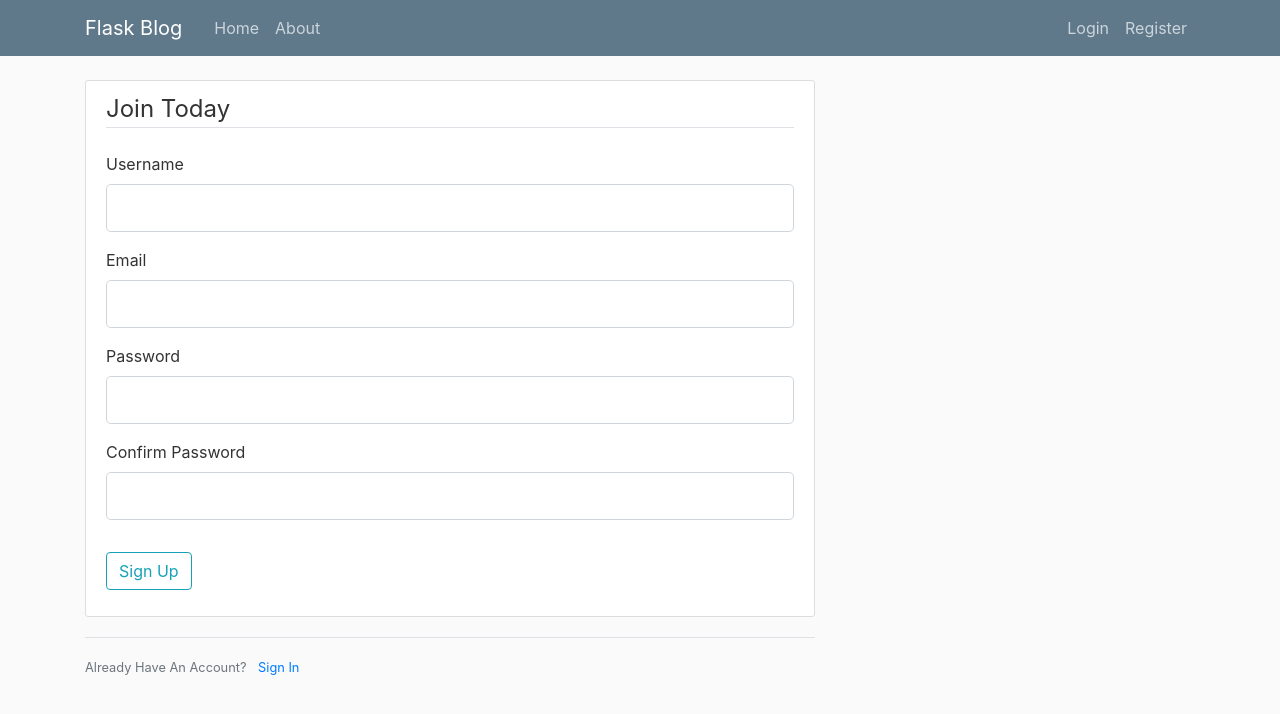
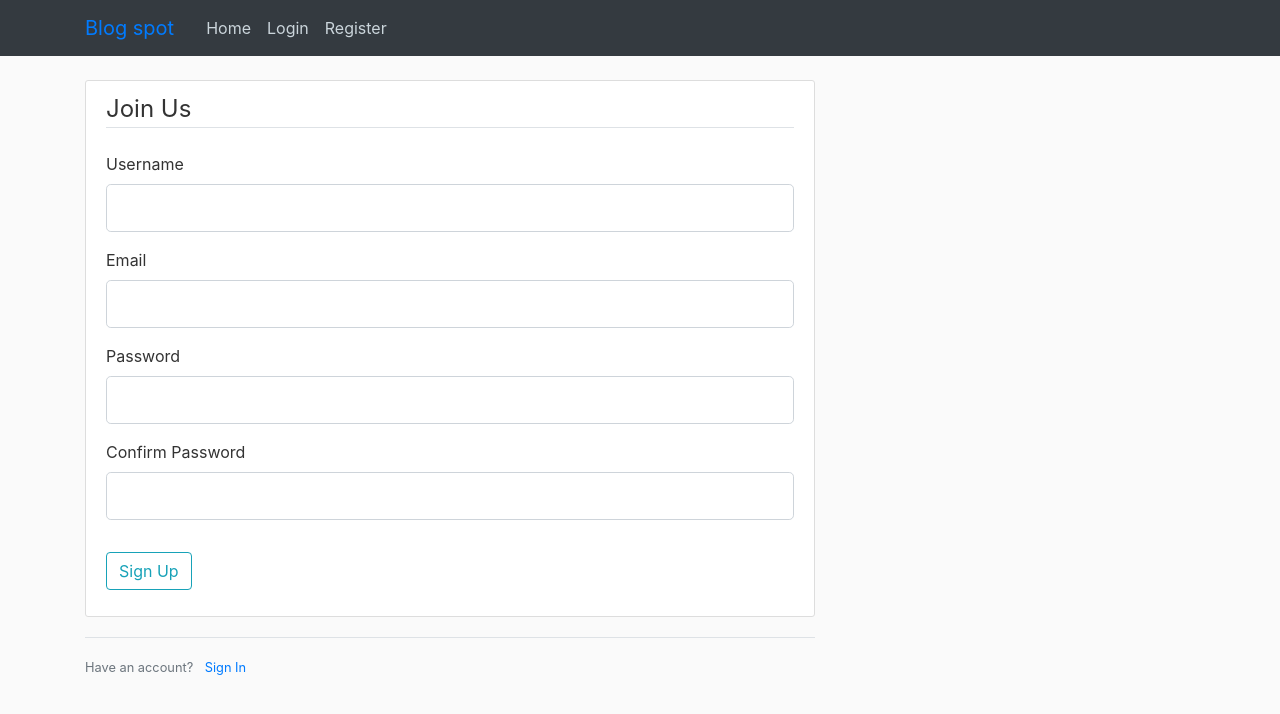
Before and after one commit to Munene19/IP10-Flask-Blog, a Flask app: page /register in a window 1280 px wide. Shown: the top 714 px of the page. Run offline with Flask 2, Linux system fonts and the light colour scheme; some libraries are stand-ins or nearby versions.

Commit message:
Update layout

```diff
--- a/flaskblog/static/main.css
+++ b/flaskblog/static/main.css
@@ -9,8 +9,9 @@ body {
   }
 
   .bg-steel {
-    background-color: #5f788a;
-  }
+      background-color: black;
+    }
+
 
   .site-header .navbar-nav .nav-link {
     color: #cbd5db;
@@ -33,7 +34,7 @@ body {
   }
 
   .article-title {
-    color: #444444;
+    color: #5f788a;
   }
 
   a.article-title:hover {
--- a/flaskblog/templates/about.html
+++ /dev/null
@@ -1,4 +0,0 @@
-{% extends "layout.html" %}
-{% block content %}
-    <h1>About Page</h1>
-{% endblock content %}
--- a/flaskblog/templates/layout.html
+++ b/flaskblog/templates/layout.html
@@ -18,19 +18,18 @@
 </head>
 <body>
     <header class="site-header">
-      <nav class="navbar navbar-expand-md navbar-dark bg-steel fixed-top">
+      <nav class="navbar navbar-expand-lg navbar bg-dark fixed-top">
         <div class="container">
-          <a class="navbar-brand mr-4" href="/">Flask Blog</a>
+          <a class="navbar-brand mr-4" href="/">Blog spot</a>
           <button class="navbar-toggler" type="button" data-toggle="collapse" data-target="#navbarToggle" aria-controls="navbarToggle" aria-expanded="false" aria-label="Toggle navigation">
             <span class="navbar-toggler-icon"></span>
           </button>
           <div class="collapse navbar-collapse" id="navbarToggle">
             <div class="navbar-nav mr-auto">
               <a class="nav-item nav-link" href="{{ url_for('main.home') }}">Home</a>
-              <a class="nav-item nav-link" href="{{ url_for('main.about') }}">About</a>
-            </div>
+
             <!-- Navbar Right Side -->
-            <div class="navbar-nav">
+            <!-- <div class="navbar-nav"> -->
               {% if current_user.is_authenticated %}
                 <a class="nav-item nav-link" href="{{ url_for('posts.new_post') }}">New Post</a>
                 <a class="nav-item nav-link" href="{{ url_for('users.account') }}">Account</a>
@@ -39,6 +38,7 @@
                 <a class="nav-item nav-link" href="{{ url_for('users.login') }}">Login</a>
                 <a class="nav-item nav-link" href="{{ url_for('users.register') }}">Register</a>
               {% endif %}
+            </div>
             </div>
           </div>
         </div>
--- a/flaskblog/templates/login.html
+++ b/flaskblog/templates/login.html
@@ -46,7 +46,7 @@
     </div>
     <div class="border-top pt-3">
         <small class="text-muted">
-            Need An Account? <a class="ml-2" href="{{ url_for('users.register') }}">Sign Up Now</a>
+            Create Account? <a class="ml-2" href="{{ url_for('users.register') }}">Sign Up</a>
         </small>
     </div>
 {% endblock content %}
--- a/flaskblog/templates/register.html
+++ b/flaskblog/templates/register.html
@@ -4,7 +4,7 @@
         <form method="POST" action="">
             {{ form.hidden_tag() }}
             <fieldset class="form-group">
-                <legend class="border-bottom mb-4">Join Today</legend>
+                <legend class="border-bottom mb-4">Join Us</legend>
                 <div class="form-group">
                     {{ form.username.label(class="form-control-label") }}
 
@@ -66,7 +66,7 @@
     </div>
     <div class="border-top pt-3">
         <small class="text-muted">
-            Already Have An Account? <a class="ml-2" href="{{ url_for('users.login') }}">Sign In</a>
+           Have an account? <a class="ml-2" href="{{ url_for('users.login') }}">Sign In</a>
         </small>
     </div>
 {% endblock content %}
```
